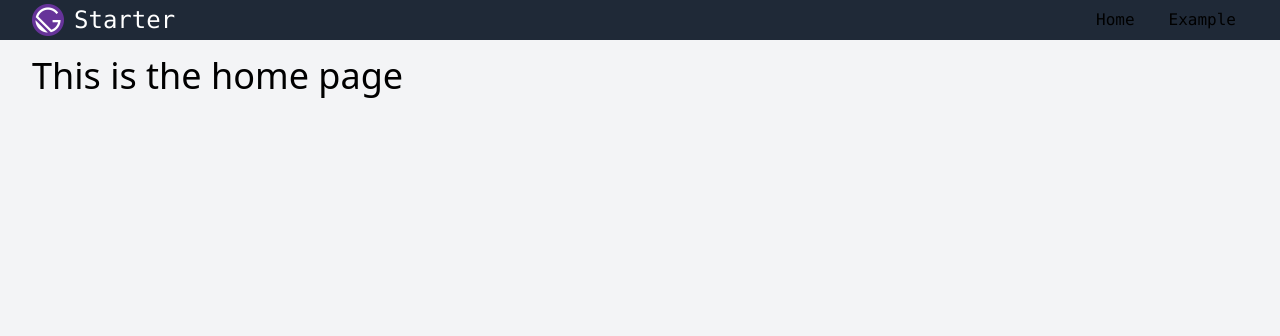
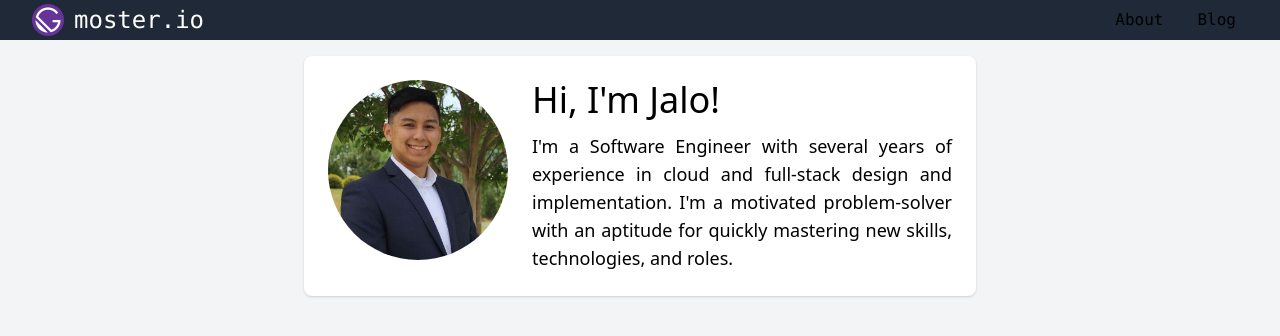
Before and after one commit to jlvmoster/website, a Gatsby site: page / in a window 1280 px wide. Built offline with nearby package versions, Linux system fonts and the light colour scheme; Gatsby itself is replaced by a stand-in of ours.

Commit message:
Add personal statement to About page

```diff
--- a/gatsby-config.js
+++ b/gatsby-config.js
@@ -1,12 +1,12 @@
 module.exports = {
   siteMetadata: {
-    title: `Starter`,
-    description: `Custom Gatsby boilerplate for new personal projects`,
+    title: `moster.io`,
+    description: `My personal website`,
     author: `@jlvmoster`,
     siteUrl: `https://starter.moster.io`,
     links: [
-      { label: `Home`, path: `/` },
-      { label: `Example`, path: `/example` },
+      { label: `About`, path: `/` },
+      { label: `Blog`, path: `https://blog.moster.io`, external: true },
     ],
   },
   plugins: [
@@ -26,8 +26,8 @@ module.exports = {
     {
       resolve: `gatsby-plugin-manifest`,
       options: {
-        name: `Starter`,
-        short_name: `Starter`,
+        name: `moster.io`,
+        short_name: `moster.io`,
         start_url: `/`,
         background_color: `#663399`,
         theme_color: `#663399`,
--- /dev/null
+++ b/src/components/About.js
@@ -0,0 +1,32 @@
+import React from 'react';
+import { StaticImage } from 'gatsby-plugin-image';
+
+const About = () => (
+  <div className='mx-auto max-w-2xl bg-white shadow overflow-hidden sm:rounded-lg'>
+    <div className='px-4 py-5 sm:p-6'>
+      <div className='space-y-4 sm:flex sm:space-x-6 sm:space-y-0'>
+        <div className='flex flex-shrink-0 justify-center sm:mb-0'>
+          <StaticImage
+            className='inline-block rounded-full'
+            src='../images/professional.jpg'
+            alt='Professional'
+            placeholder='blurred'
+            quality={100}
+            formats={['AUTO', 'JPEG']}
+            layout='fixed'
+            width={180}
+          />
+        </div>
+        <div className='space-y-3'>
+          <h4 className='text-4xl font-medium font-thin'>Hi, I'm Jalo!</h4>
+          <p className='text-justify text-lg'>
+            I'm a Software Engineer with several years of experience in cloud and full-stack design and implementation.
+            I'm a motivated problem-solver with an aptitude for quickly mastering new skills, technologies, and roles.
+          </p>
+        </div>
+      </div>
+    </div>
+  </div>
+);
+
+export default About;
--- a/src/components/layout/Layout.js
+++ b/src/components/layout/Layout.js
@@ -15,7 +15,11 @@ Layout.propTypes = {
   metadata: PropTypes.shape({
     title: PropTypes.string.isRequired,
     links: PropTypes.arrayOf(
-      PropTypes.shape({ label: PropTypes.string.isRequired, path: PropTypes.string.isRequired }).isRequired
+      PropTypes.shape({
+        label: PropTypes.string.isRequired,
+        path: PropTypes.string.isRequired,
+        external: PropTypes.bool,
+      }).isRequired
     ).isRequired,
   }).isRequired,
 };
--- a/src/components/layout/Navbar.js
+++ b/src/components/layout/Navbar.js
@@ -63,6 +63,7 @@ const Navbar = ({ title, links }) => {
                       label={link.label}
                       path={link.path}
                       selected={page === link.path}
+                      external={link.external}
                       onClick={onLinkClick(link.path)}
                     />
                   ))}
@@ -98,6 +99,7 @@ const Navbar = ({ title, links }) => {
                     label={link.label}
                     path={link.path}
                     selected={page === link.path}
+                    external={link.external}
                     onClick={onLinkClick(link.path)}
                   />
                 ))}
@@ -113,7 +115,8 @@ const Navbar = ({ title, links }) => {
 Navbar.propTypes = {
   title: PropTypes.string.isRequired,
   links: PropTypes.arrayOf(
-    PropTypes.shape({ label: PropTypes.string.isRequired, path: PropTypes.string.isRequired }).isRequired
+    PropTypes.shape({ label: PropTypes.string.isRequired, path: PropTypes.string.isRequired, external: PropTypes.bool })
+      .isRequired
   ).isRequired,
 };
 
--- a/src/components/layout/NavbarLink.js
+++ b/src/components/layout/NavbarLink.js
@@ -5,7 +5,19 @@ import { Link } from 'gatsby';
 
 import { navbarLink, navbarLinkSelected } from './layout.module.css';
 
-const NavbarLink = ({ label, path, selected, onClick }) => (
+const NavbarLink = ({ label, path, selected, external, onClick }) =>
+  external ? (
+    <a
+      className={clsx('block px-3 py-2 font-mono text-lg font-medium rounded-md sm:inline-block sm:text-base', {
+        [navbarLink]: !selected,
+        [navbarLinkSelected]: selected,
+      })}
+      href={path}
+      target='_blank'
+      rel='noreferrer'>
+      {label}
+    </a>
+  ) : (
     <Link
       className={clsx('block px-3 py-2 font-mono text-lg font-medium rounded-md sm:inline-block sm:text-base', {
         [navbarLink]: !selected,
@@ -21,12 +33,13 @@ NavbarLink.propTypes = {
   label: PropTypes.string.isRequired,
   path: PropTypes.string.isRequired,
   selected: PropTypes.bool,
-  mobile: PropTypes.bool,
+  external: PropTypes.bool,
   onClick: PropTypes.func,
 };
 
 NavbarLink.defaultProps = {
   selected: false,
+  external: false,
   onClick: () => {
     console.log('NavbarLink onClick property not set');
   },
--- a/src/pages/example.js
+++ /dev/null
@@ -1,13 +0,0 @@
-import React from 'react';
-import SEO from '../components/shared/SEO';
-
-const ExamplePage = () => (
-  <>
-    <SEO title='Example' />
-    <div className='mt-4'>
-      <h1 className='text-5xl font-thin sm:text-4xl'>This is an example page</h1>
-    </div>
-  </>
-);
-
-export default ExamplePage;
--- a/src/pages/index.js
+++ b/src/pages/index.js
@@ -1,11 +1,12 @@
 import React from 'react';
 import SEO from '../components/shared/SEO';
+import About from '../components/About';
 
 const IndexPage = () => (
   <>
-    <SEO title='Home' />
+    <SEO title='About' />
     <div className='mt-4'>
-      <h1 className='text-5xl font-thin sm:text-4xl'>This is the home page</h1>
+      <About />
     </div>
   </>
 );
--- a/src/wrappers/withSiteMetadata.js
+++ b/src/wrappers/withSiteMetadata.js
@@ -10,6 +10,7 @@ const withSiteMetadata = Component => props => {
           links {
             label
             path
+            external
           }
         }
       }
```
Also changed, not shown: package.json (+2 -9 lines), README.md, src/images/professional.jpg (added). Lines whose indentation alone changed are shown as unchanged.
